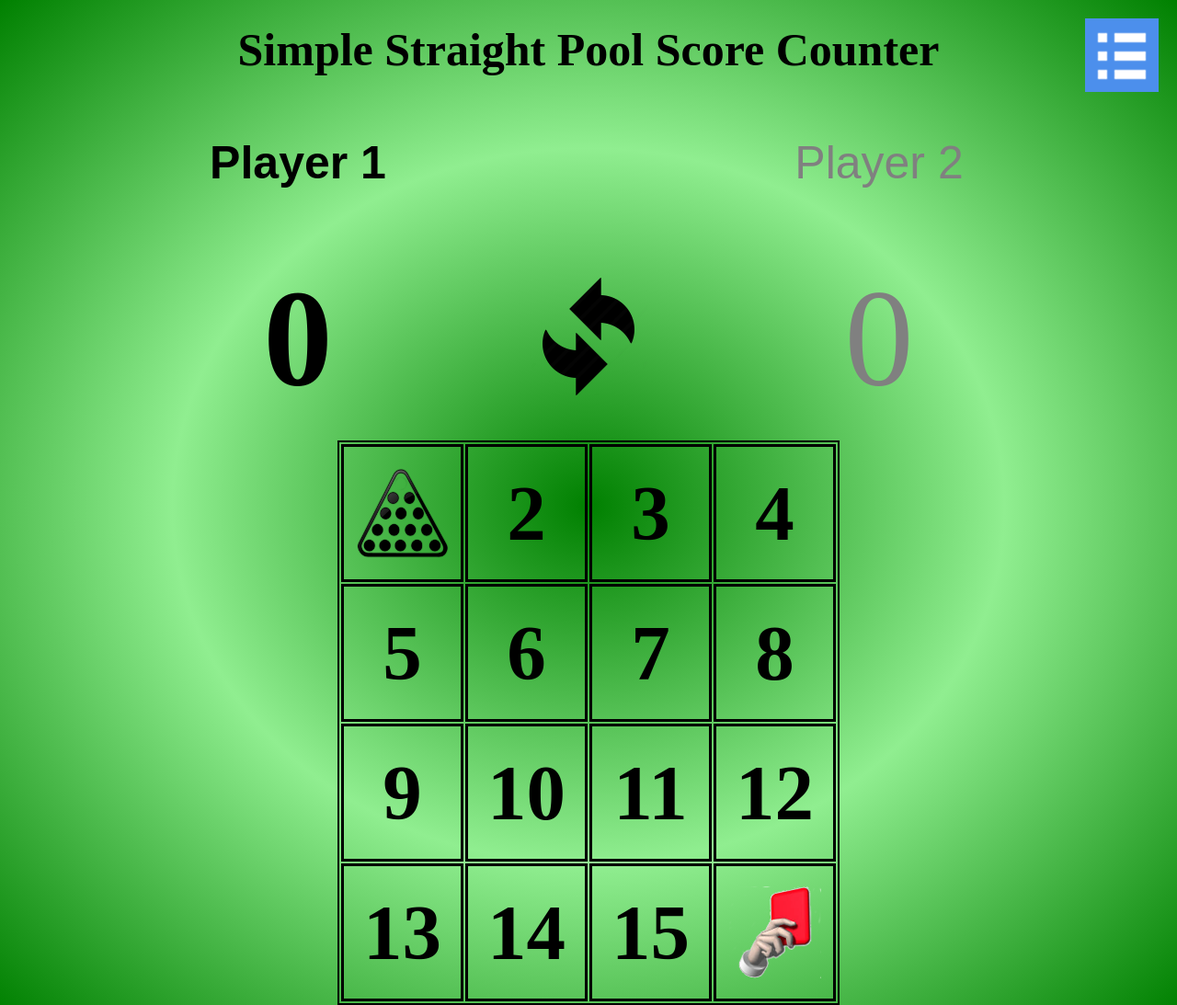
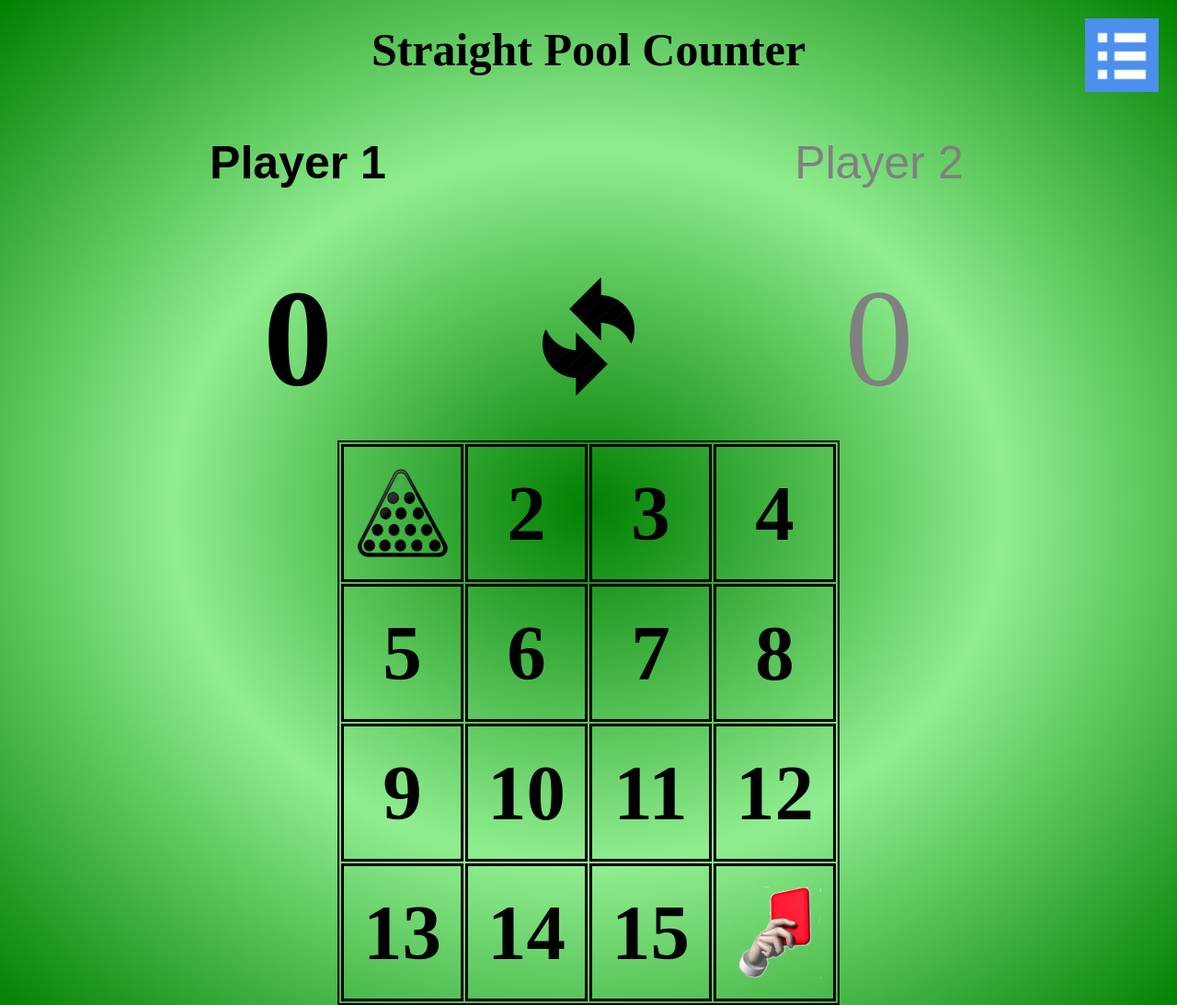
Before and after one commit to fearlessit/straightpoolscores, a plain HTML site: page src/index.html in a window 1280 px wide. Shown: the top 1093 px of the page at 92% size. Drawn offline with Linux system fonts and the light colour scheme.

Commit message:
Shorter header to make it fit.

```diff
--- a/src/index.html
+++ b/src/index.html
@@ -20,7 +20,7 @@
 				</ul>
 			</nav>
 		</header>
-		<h1>Simple Straight Pool Score Counter</h1>
+		<h1>Straight Pool Counter</h1>
 		<div id="player1" class="left">
 			<div class="center name"><input id="input1" type="text" value="Player 1" onclick="$(this).val('');"/></div>
 			<div class="center scores switchRelative">
```
